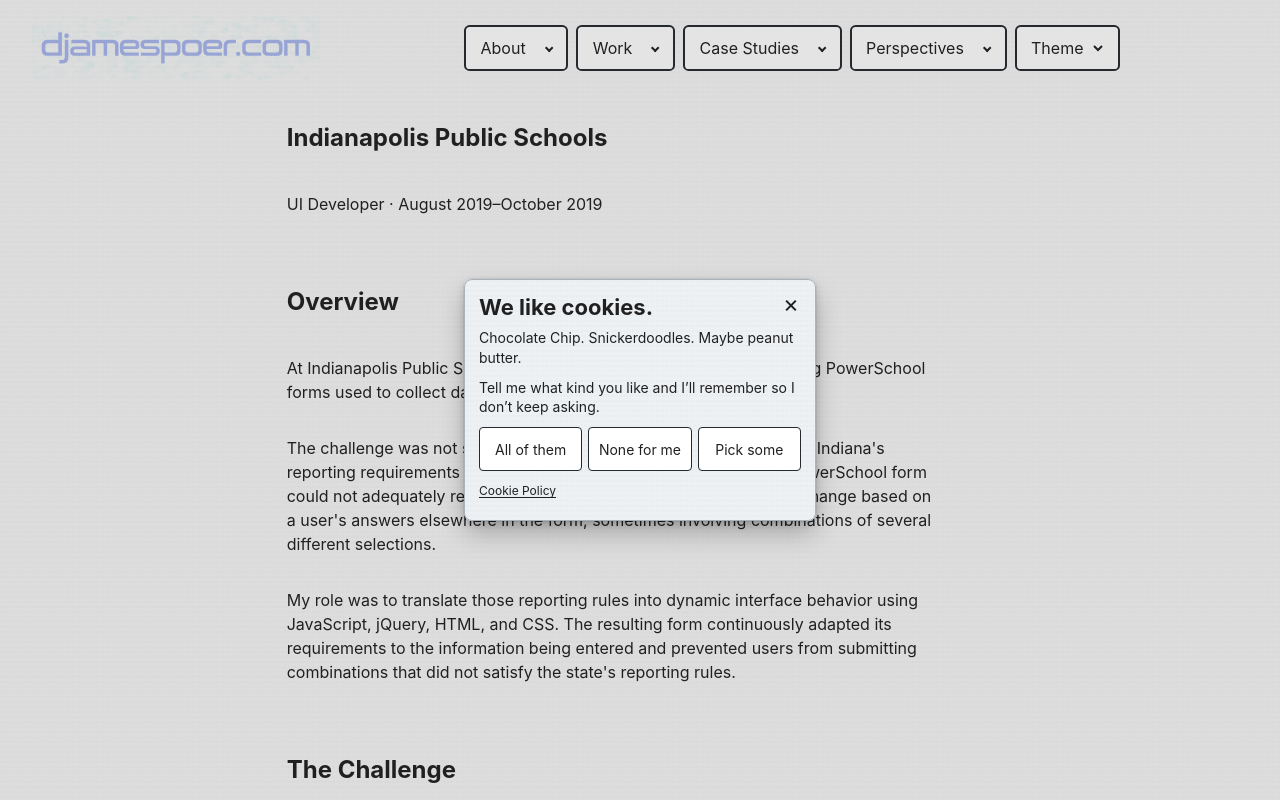
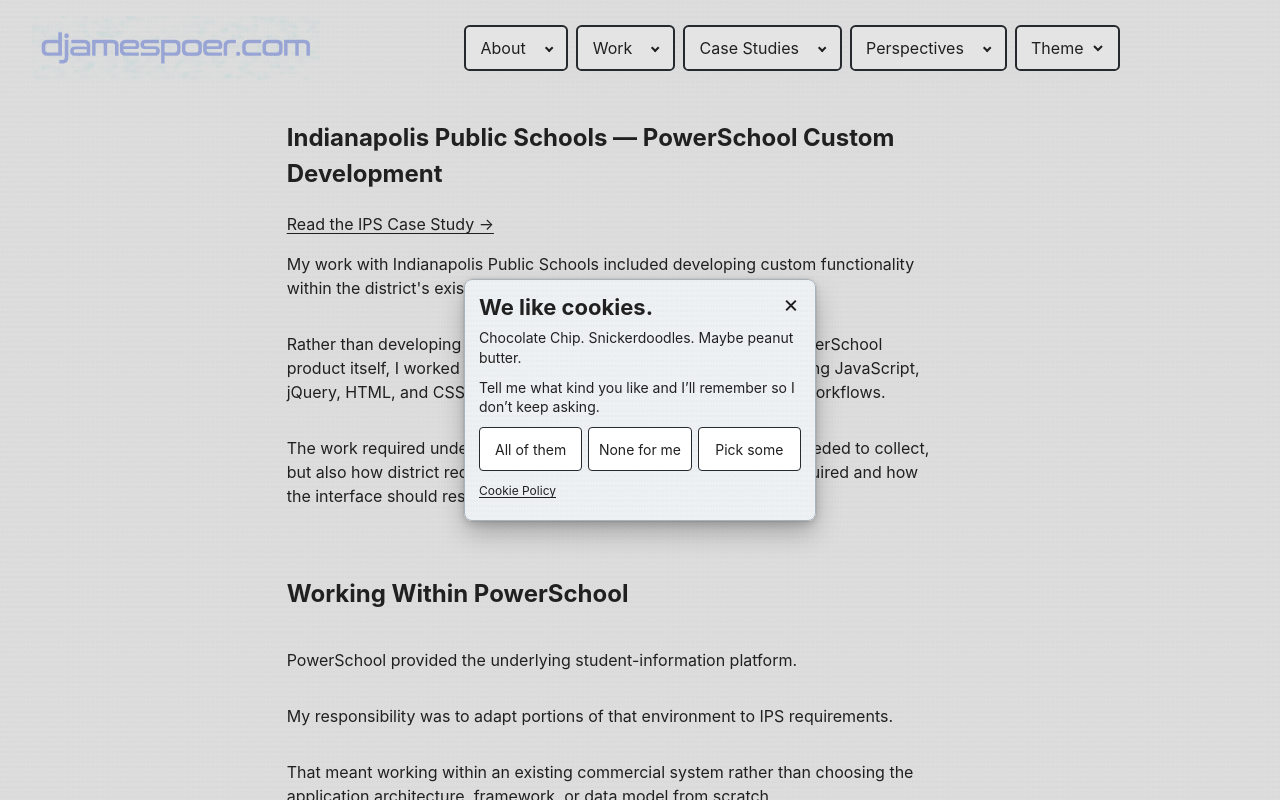
Before and after one commit to mentalnote74/djamespoer.com, an Angular app: page /work/ips in a window 1280 px wide. Shown: the top 800 px of the page. Built offline with nearby package versions, Linux system fonts and the light colour scheme.

Commit message:
Add approved IPS Work History and PowerSchool Case Study pair

```diff
--- a/src/app/app.routes.ts
+++ b/src/app/app.routes.ts
@@ -151,7 +151,7 @@
           : path === 'dr'
             ? 'Dreyer & Reinbold case study: dealership digital operations, vehicle photography and month-end commission reporting within an existing intranet.'
             : path === 'ips'
-              ? 'Indianapolis Public Schools case study: dynamic PowerSchool forms, conditional validation and state reporting requirements.'
+              ? 'IPS Work History: customizing the existing PowerSchool environment with JavaScript, jQuery, HTML and CSS.'
               : `${heading} case study and supporting evidence.`,
     },
     resolve: {
@@ -160,9 +160,13 @@
           ? import('./components/case-study/exl-work.content').then(
               ({ EXL_WORK_HISTORY }) => EXL_WORK_HISTORY,
             )
-          : import('./components/case-study/case-study.content').then(
-              ({ CASE_STUDIES }) => CASE_STUDIES[path],
-            ),
+          : path === 'ips'
+            ? import('./components/case-study/ips-work.content').then(
+                ({ IPS_WORK_HISTORY }) => IPS_WORK_HISTORY,
+              )
+            : import('./components/case-study/case-study.content').then(
+                ({ CASE_STUDIES }) => CASE_STUDIES[path],
+              ),
     },
     loadComponent: () =>
       import('./components/case-study/case-study').then(({ CaseStudy }) => CaseStudy),
@@ -177,6 +181,20 @@
     resolve: {
       study: () =>
         import('./components/case-study/exl.content').then(({ EXL_CASE_STUDY }) => EXL_CASE_STUDY),
+    },
+    loadComponent: () =>
+      import('./components/case-study/case-study').then(({ CaseStudy }) => CaseStudy),
+  },
+  {
+    path: 'case-studies/ips',
+    title: 'IPS Case Study | D. James Poer',
+    data: {
+      description:
+        'Translating district policy into predictable PowerSchool behavior through conditional validation and collaboration with IPS leadership.',
+    },
+    resolve: {
+      study: () =>
+        import('./components/case-study/ips.content').then(({ IPS_CASE_STUDY }) => IPS_CASE_STUDY),
     },
     loadComponent: () =>
       import('./components/case-study/case-study').then(({ CaseStudy }) => CaseStudy),
--- /dev/null
+++ b/src/app/components/case-study/ips-work.content.ts
@@ -0,0 +1,82 @@
+import { CaseStudy } from './case-study.model';
+
+export const IPS_WORK_HISTORY = {
+  title: 'Indianapolis Public Schools — PowerSchool Custom Development',
+  introduction: [
+    "My work with Indianapolis Public Schools included developing custom functionality within the district's existing PowerSchool environment.",
+    'Rather than developing a standalone application or modifying the PowerSchool product itself, I worked within the platform available to the district, using JavaScript, jQuery, HTML, and CSS to create interface behavior required by IPS workflows.',
+    'The work required understanding not only what information a form needed to collect, but also how district requirements affected when information was required and how the interface should respond to different circumstances.',
+  ],
+  sections: [
+    {
+      heading: 'Working Within PowerSchool',
+      paragraphs: [
+        'PowerSchool provided the underlying student-information platform.',
+        'My responsibility was to adapt portions of that environment to IPS requirements.',
+        'That meant working within an existing commercial system rather than choosing the application architecture, framework, or data model from scratch.',
+        "Custom functionality therefore had to coexist with PowerSchool's established behavior while still providing the district-specific interactions IPS needed.",
+        'I used JavaScript and jQuery to control client-side behavior and validation, with HTML and CSS supporting the customized interface.',
+      ],
+    },
+    {
+      heading: 'Translating District Requirements',
+      paragraphs: [
+        'A significant part of the work involved converting administrative requirements into concrete form behavior.',
+        'Written requirements can describe what information a district needs without specifying exactly how a user interface should enforce those rules.',
+        'I worked with district leadership to understand the intended workflow and then translated those requirements into the conditions the application needed to evaluate.',
+        'That included determining when particular information was required, which user choices changed subsequent requirements, how the form should respond to those choices, and what needed to be validated before the workflow could proceed.',
+        'The resulting implementation connected district policy and reporting requirements with the actual behavior of the PowerSchool interface.',
+      ],
+    },
+    {
+      heading: 'Conditional Validation',
+      paragraphs: [
+        'The customized forms included conditional validation rather than treating every field as universally required.',
+        'User selections and the context of the record determined what additional information needed to be supplied.',
+        'JavaScript and jQuery handled those relationships in the browser, allowing the form to enforce requirements according to the conditions defined by the district.',
+        'This was particularly important where discipline and reporting requirements affected the information that had to be captured.',
+        'Instead of leaving those relationships entirely to user memory or written instructions, the interface incorporated them into its behavior.',
+      ],
+    },
+    {
+      heading: 'Discipline and Reporting Workflows',
+      paragraphs: [
+        'IPS requirements included rules associated with discipline and reporting.',
+        'Those requirements had to be represented accurately in the customized PowerSchool forms.',
+        'I implemented form behavior that responded to the relevant conditions and applied validation where additional information became necessary.',
+        'The work required care because the interface was representing administrative rules rather than merely collecting arbitrary data.',
+        "The goal was to make the form behave consistently with the district's requirements while remaining within the capabilities and constraints of the existing PowerSchool environment.",
+      ],
+    },
+    {
+      heading: 'Collaboration With District Leadership',
+      paragraphs: [
+        'I worked directly with district leadership to understand requirements and clarify how they should translate into interface behavior.',
+        'That collaboration was important because requirements expressed in administrative or operational language do not automatically map cleanly to software logic.',
+        'Questions that appear simple in conversation often need precise answers before they can become deterministic application behavior.',
+        'What condition triggers the requirement?',
+        'Does one selection make another field mandatory?',
+        'Does the rule apply in every case or only under specific circumstances?',
+        'What should happen when the user changes an earlier answer?',
+        'Resolving those questions was part of implementing the feature correctly.',
+      ],
+    },
+    {
+      heading: 'The Work in Context',
+      paragraphs: [
+        'The IPS work was narrower in scope than later enterprise product work in my career, but it strengthened an important skill that continued through subsequent roles:',
+        'translating human requirements into predictable interface behavior.',
+        'I was working inside an established platform with established institutional requirements.',
+        'The job was not to replace either one.',
+        'It was to understand both well enough to connect them.',
+        'Using JavaScript, jQuery, HTML and CSS, I customized the PowerSchool interface so district-specific requirements—including conditional discipline and reporting rules—could be represented directly in the workflow.',
+        "The result was functionality tailored to IPS requirements while remaining within the district's existing PowerSchool system.",
+      ],
+    },
+  ],
+  relatedPage: {
+    href: '/case-studies/ips',
+    label: 'Read the IPS Case Study →',
+    kind: 'case-study',
+  },
+} satisfies CaseStudy;
--- a/src/app/components/case-study/ips.content.ts
+++ b/src/app/components/case-study/ips.content.ts
@@ -1,91 +1,175 @@
 import { CaseStudy } from './case-study.model';
 
-// Approved public authored copy; private research is never a runtime source.
-export const IPS_CASE_STUDY: CaseStudy = {
-  title: 'Indianapolis Public Schools',
-  introduction: 'UI Developer · August 2019–October 2019',
+export const IPS_CASE_STUDY = {
+  title: 'When a Requirement Becomes an if Statement',
+  subtitle: 'Translating district policy into predictable PowerSchool behavior',
+  introduction: [
+    'Administrative requirements and software requirements are not the same thing.',
+    'A person can read a policy and understand that under these circumstances, we need this additional information.',
+    "A web form can't.",
+    'It needs the circumstances defined.',
+    'Precisely.',
+    'That was one of the central challenges in my work customizing PowerSchool for Indianapolis Public Schools.',
+    'IPS already had its student-information platform.',
+    "The problem wasn't choosing or building a new system.",
+    'The problem was making the existing system understand district-specific rules that humans already understood implicitly.',
+  ],
   sections: [
     {
-      heading: 'Overview',
+      heading: 'The Platform Was Already Chosen',
       paragraphs: [
-        'At Indianapolis Public Schools, I worked as a UI Developer customizing PowerSchool forms used to collect data required for state reporting.',
-        "The challenge was not simply validating individual fields. The State of Indiana's reporting requirements included conditional rules that the existing PowerSchool form could not adequately represent. Whether a field was required could change based on a user's answers elsewhere in the form, sometimes involving combinations of several different selections.",
-        "My role was to translate those reporting rules into dynamic interface behavior using JavaScript, jQuery, HTML, and CSS. The resulting form continuously adapted its requirements to the information being entered and prevented users from submitting combinations that did not satisfy the state's reporting rules.",
+        'PowerSchool was the environment.',
+        'That immediately established an important constraint.',
+        "We weren't starting with a blank application and asking what architecture would best represent the district's workflows.",
+        'We had to work within an existing commercial platform.',
+        'That meant the interesting question became:',
+        "How much of the district's required behavior can we express cleanly inside the system we already have?",
+        'My tools for that work were straightforward:',
+        'JavaScript. jQuery. HTML. CSS.',
+        'There was no reason to turn the problem into something technologically exotic.',
+        "The complexity wasn't the framework.",
+        'The complexity was understanding the rules.',
       ],
     },
     {
-      heading: 'The Challenge',
+      heading: 'Humans Are Good at Context',
       paragraphs: [
-        'Indianapolis Public Schools was required to submit data according to State of Indiana reporting requirements.',
-        'The existing PowerSchool form could capture the individual pieces of information, but it could not adequately represent the relationships between them.',
-        'A selection in one dropdown might make two additional fields required. A particular combination of selections across several dropdowns could trigger another set of requirements. Changing an earlier answer could invalidate information that had already been entered elsewhere in the form.',
-        'A static collection of required fields was not sufficient.',
-        'The interface needed to understand the relationships between the answers and continuously determine what information was required.',
+        'Consider a requirement that sounds something like:',
+        'If this kind of incident occurred under these circumstances, additional information must be reported.',
+        'A district administrator understands the sentence.',
+        'But software immediately starts asking questions.',
+        'What exactly counts as this kind?',
+        'Which field establishes the circumstance?',
+        'What if the user changes that answer?',
+        'Which additional fields become required?',
+        'Are they merely displayed, or must they contain valid values?',
+        'Does the rule apply to every record?',
+        'What happens to previously entered information if the condition stops being true?',
+        "Those aren't necessarily policy questions.",
+        "They're the questions that appear when policy crosses the boundary into an interface.",
       ],
     },
     {
-      heading: 'Translating State Rules Into Interface Logic',
+      heading: 'The Real Work Was Translation',
       paragraphs: [
-        "I worked directly with district leadership to understand the state's reporting requirements and translate them into conditional front-end logic within PowerSchool.",
-        'Using JavaScript and jQuery, I created rules that evaluated combinations of user selections as the form was completed.',
-        'Selecting a particular value could immediately make additional fields required. Other requirements depended on combinations of answers across several dropdowns.',
-        'The form recalculated those dependencies dynamically as answers changed rather than waiting until the user attempted to submit the record.',
+        'I worked with IPS district leadership to understand what the requirements actually meant operationally.',
+        'Then I translated those requirements into conditions the PowerSchool customization could evaluate.',
+        'This is where requirements work becomes almost linguistic.',
+        'The district speaks in terms of procedures, reporting obligations, discipline scenarios, and exceptions.',
+        'The browser speaks in Boolean conditions.',
+        'Somewhere between them, somebody has to make sure:',
+        'what the district means',
+        'becomes',
+        'what the application does.',
+        'That was my part of the problem.',
       ],
     },
     {
-      heading: 'Making Changing Requirements Visible',
+      heading: 'Conditional Validation Was the Bridge',
       paragraphs: [
-        'Dynamic validation only works if users can understand what the interface expects from them.',
-        'When an answer caused another field to become required, the interface made that change visible immediately. Required-field indicators were color coded, and related fields were positioned near one another when selections in one directly affected the requirements of another.',
-        'Inline validation messages identified fields that had become required based on previous answers.',
-        'This allowed users to see both what had changed and what they needed to do next without having to understand the underlying reporting rules themselves.',
+        "The forms couldn't simply mark every potentially relevant field as required.",
+        "That would force users to provide information that didn't apply to their situation.",
+        "But leaving everything optional would fail to enforce the district's requirements when the information was necessary.",
+        'So the interface needed conditional validation.',
+        "A user's selections established context.",
+        'That context determined which additional information became necessary.',
+        'JavaScript and jQuery allowed the form to respond to those conditions and enforce the appropriate requirements.',
+        "The behavior effectively embedded part of the district's operational knowledge into the interface.",
+        'Instead of relying entirely on someone remembering:',
+        'When I select this, I also have to complete that...',
+        'the software could help carry that responsibility.',
       ],
     },
     {
-      heading: 'Maintaining Valid State',
+      heading: 'Discipline Rules Made Precision Important',
       paragraphs: [
-        'Changing an earlier answer could also make previously entered information invalid.',
-        'The form therefore did more than add and remove required indicators. When a change invalidated dependent information, the affected fields could be reset so incompatible values were not left behind in the record.',
-        'The interface continuously reevaluated the form as users worked through it:',
-      ],
-      items: [
-        'selections could dynamically make other fields required;',
-        'combinations of multiple selections could trigger additional requirements;',
-        'required-field indicators changed with the current state of the form;',
-        'related fields were grouped to make dependencies easier to understand;',
-        'inline messages explained newly required information; and',
-        'dependent values could be reset when an earlier answer made them invalid.',
+        'This mattered particularly around discipline and reporting requirements.',
+        'When software represents institutional rules, ambiguity is dangerous.',
+        'A vague design can become inconsistent behavior.',
+        'An inconsistent implementation can become inconsistent data.',
+        'So apparently small UX decisions—when a field appears, when it becomes required, what happens when an earlier answer changes—matter more than their visual size suggests.',
+        'The interface is no longer merely presenting controls.',
+        "It's expressing a rule.",
       ],
     },
     {
-      heading: 'Validation and interface behavior',
+      heading: 'What Went Right',
       paragraphs: [
-        'The validation logic and the interface behavior worked together rather than treating validation as an error check performed only at the end.',
+        'The strongest part of the work was the direct connection between the people who understood the requirements and the implementation that had to enforce them.',
+        'Working with district leadership gave me access to the intent behind the rules rather than forcing me to infer that intent entirely from a document.',
+        'That made it possible to ask the follow-up questions software inevitably creates.',
+        'We could move from:',
+        "Here's the requirement.",
+        'to:',
+        "Here's exactly when that requirement applies.",
+        'and finally:',
+        "Here's how the form behaves when it does.",
+        'The resulting PowerSchool customization reflected IPS-specific needs without requiring the district to abandon the platform it already used.',
       ],
     },
     {
-      heading: 'Preventing Invalid Submissions',
+      heading: 'What Was Difficult',
       paragraphs: [
-        'The final safeguard was submission itself.',
-        'I implemented the validation to the point that a form containing an invalid combination of values could not be submitted.',
-        'Instead of allowing invalid data to move downstream and requiring someone to identify and correct it later, the interface enforced the applicable state reporting rules at the point of entry and showed users what needed to be corrected.',
-        'This turned a PowerSchool form that could collect the necessary fields into a workflow capable of enforcing the relationships between those fields.',
+        "The difficult part wasn't JavaScript.",
+        'It was ambiguity.',
+        'Humans tolerate enormous amounts of implicit context.',
+        "Software doesn't.",
+        'A requirement that is perfectly understandable during a meeting can reveal several unanswered questions as soon as somebody tries to implement it.',
+        'That creates a temptation to guess.',
+        'Guessing is fast.',
+        "It's also a good way to encode the wrong interpretation permanently into software.",
+        'The better approach was to surface those ambiguities and return to the people who actually understood the operational requirement.',
       ],
     },
     {
-      heading: 'Outcome',
+      heading: 'How We Navigated It',
       paragraphs: [
-        "The customized PowerSchool workflow prevented known invalid combinations from being submitted and helped improve the quality of data entering the district's state-reporting process.",
-        'Just as importantly, the complexity of the reporting rules was moved into the application rather than being placed entirely on the person completing the form.',
-        'Users did not need to manually determine every dependency between fields. The interface responded to their answers, identified the information required for the current situation, and prevented the record from advancing until the applicable requirements were satisfied.',
-        'The work reinforced a principle that became increasingly important in my later enterprise UX engineering: when business or regulatory rules are complex, the interface should carry as much of that complexity as possible instead of transferring it to the user.',
+        'The workflow became iterative.',
+        'Understand the requirement.',
+        'Translate it into interface conditions.',
+        'Identify the places where the translation exposes ambiguity.',
+        'Clarify those points with district leadership.',
+        'Implement the behavior.',
+        'Then evaluate whether the resulting workflow still represents the original intent.',
+        'The code was only one part of that loop.',
+        'The larger skill was maintaining the connection between policy intent and software behavior as the requirement crossed several layers of translation.',
       ],
     },
     {
-      heading: 'Technologies & Practices',
+      heading: "What Didn't Need to Happen",
       paragraphs: [
-        'PowerSchool · JavaScript · jQuery · HTML · CSS · Dynamic form behavior · Conditional validation · Business-rule implementation · Dependency management · Inline validation · Form-state management · Regulated reporting',
+        "We didn't need to replace PowerSchool.",
+        "We didn't need to build a new application.",
+        "We didn't need a new JavaScript framework.",
+        "We didn't need to turn a focused customization problem into an architecture project.",
+        'The district already had a platform capable of hosting the behavior.',
+        "The useful work was making that platform understand the district's requirements more precisely.",
+        'That lesson has stayed useful.',
+        'Not every problem deserves a new system.',
+        'Sometimes the correct engineering decision is to make the existing system behave better.',
+      ],
+    },
+    {
+      heading: 'What I Learned',
+      paragraphs: [
+        'The IPS work taught me an early version of something that became increasingly important later in my career:',
+        "Requirements aren't finished when someone writes them down.",
+        "They're finished when everyone involved understands them precisely enough that the resulting system behaves as intended.",
+        'UX often sits directly in that translation layer.',
+        'The administrator understands the real-world situation.',
+        'The developer understands what the application can evaluate.',
+        'The interface has to connect the two.',
+        'Years later, I would encounter the same basic problem in much larger Angular applications, accessibility remediation, enterprise insurance workflows, and front-end architecture.',
+        'The technologies became more complicated.',
+        "The underlying question didn't:",
+        'What does the person actually mean, and how do we make the software reliably do that?',
+        "That's what the IPS PowerSchool work was really about.",
       ],
     },
   ],
-};
+  relatedPage: {
+    href: '/work/ips',
+    label: '← View IPS Work History',
+    kind: 'work',
+  },
+} satisfies CaseStudy;
--- a/src/app/components/header/header.ts
+++ b/src/app/components/header/header.ts
@@ -37,7 +37,11 @@
     { path: '/work/djamespoer', label: 'djamespoer.com' },
     { path: '/thingamajob', label: 'Thingamajob' },
     ...this.work.map((link) =>
-      link.path === '/work/exl' ? { ...link, path: '/case-studies/exl' } : link,
+      link.path === '/work/exl'
+        ? { ...link, path: '/case-studies/exl' }
+        : link.path === '/work/ips'
+          ? { ...link, path: '/case-studies/ips' }
+          : link,
     ),
   ];
   private sectionButton: HTMLButtonElement | null = null;
--- a/src/app/services/public-analytics.ts
+++ b/src/app/services/public-analytics.ts
@@ -27,6 +27,7 @@
   '/work/exl',
   '/case-studies/exl',
   '/work/ips',
+  '/case-studies/ips',
   '/work/tcc',
   '/work/dr',
 ] as const;
--- a/src/app/services/public-track.ts
+++ b/src/app/services/public-track.ts
@@ -45,6 +45,7 @@
           '/work/exl': 'exl',
           '/case-studies/exl': 'exl',
           '/work/ips': 'ips',
+          '/case-studies/ips': 'ips',
           '/work/tcc': 'tcc',
           '/work/dr': 'dr',
         } as const;
```
